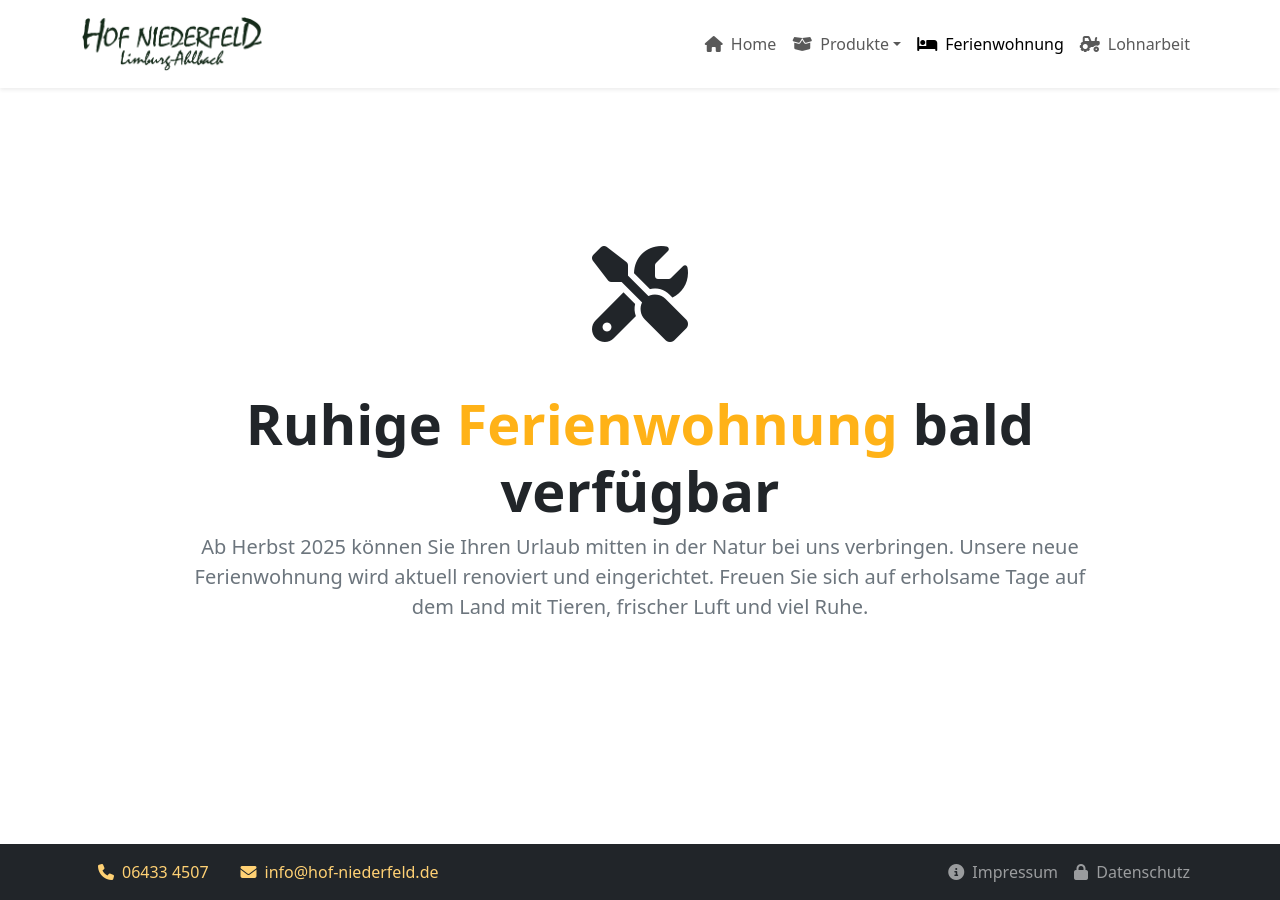
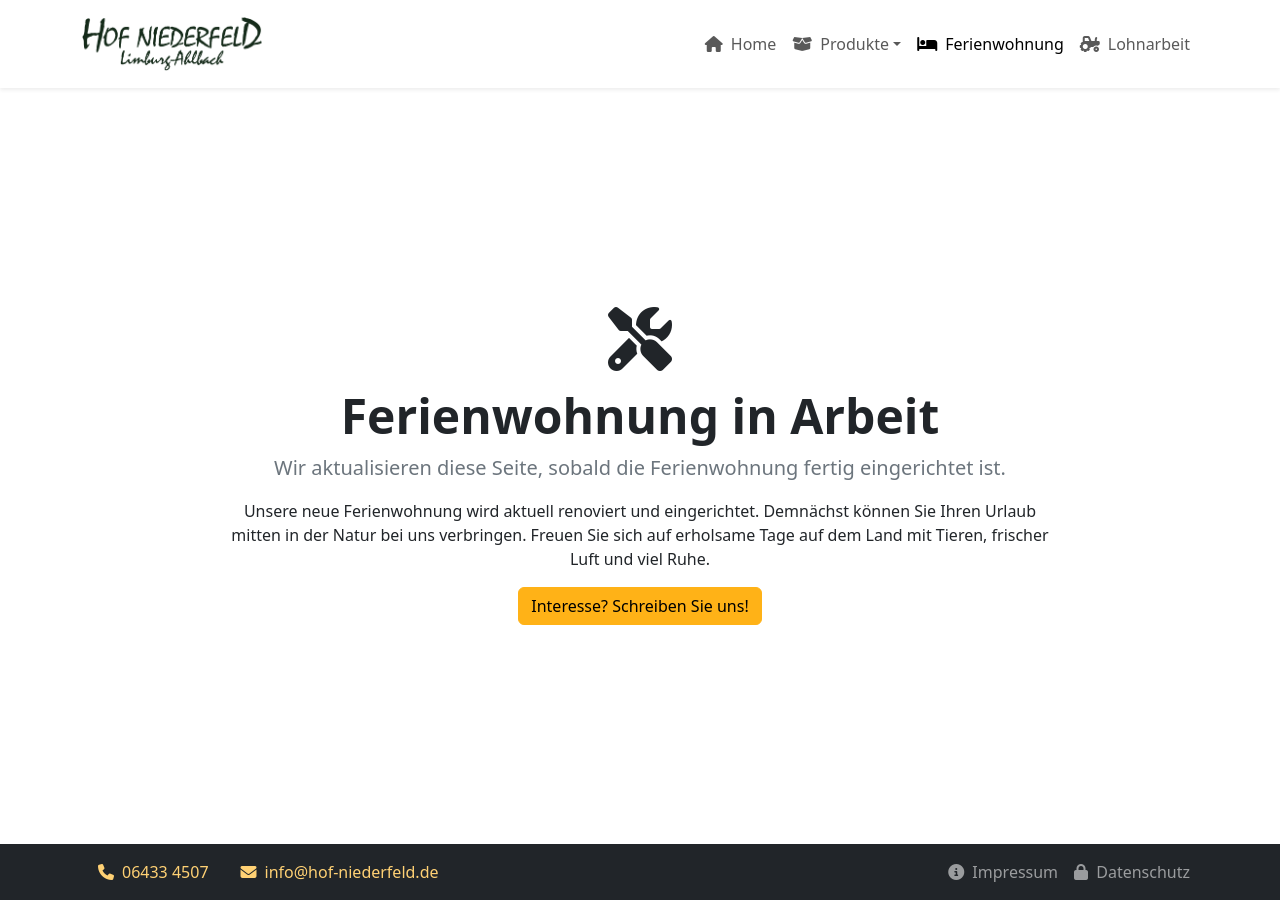
Before and after one commit to hof-niederfeld/hof-niederfeld.github.io, a Jekyll site: the page built from pages/ferienwohnung.html, in a window 1280 px wide. Built offline with Jekyll 4.4.1, drawn with Linux system fonts in a browser that asks for light colours.

Commit message:
update ferienwohnung page

```diff
--- a/_data/ferienwohnung.yml
+++ /dev/null
@@ -1,3 +0,0 @@
-hero:
-  title: "Ruhige <span class='text-primary'>Ferienwohnung </span> bald verfügbar"
-  subtitle: "Ab Herbst 2025 können Sie Ihren Urlaub mitten in der Natur bei uns verbringen. Unsere neue Ferienwohnung wird aktuell renoviert und eingerichtet. Freuen Sie sich auf erholsame Tage auf dem Land mit Tieren, frischer Luft und viel Ruhe."
--- a/pages/ferienwohnung.html
+++ b/pages/ferienwohnung.html
@@ -4,7 +4,22 @@ title: Ferienwohnung
 permalink: /ferienwohnung/
 ---
 
-<div class="container h-100 d-flex flex-column justify-content-center align-items-center">
-    <i class="fa-solid fa-screwdriver-wrench" style="font-size: 6rem;"></i>
-    {% include hero.html hero=site.data.ferienwohnung.hero %}
+<div class="container h-100 d-flex flex-column justify-content-center align-items-center text-center">
+    <i class="fa-solid fa-tools fa-4x mb-3"></i>
+    <h1 class="display-5 fw-bold">
+        Ferienwohnung in Arbeit
+    </h1>
+    <div class="row justify-content-center">
+        <div class="col-12 col-lg-9">
+            <p class="fs-5 text-secondary">
+                Wir aktualisieren diese Seite, sobald die Ferienwohnung fertig eingerichtet ist.
+            </p>
+            <p>Unsere neue Ferienwohnung wird aktuell renoviert und eingerichtet.
+                Demnächst können Sie Ihren Urlaub mitten in der Natur bei uns verbringen.
+                Freuen Sie sich auf erholsame Tage auf dem Land mit Tieren, frischer Luft und viel Ruhe.</p>
+            <a href="mailto:{{site.mail}}" class="btn btn-primary">
+                Interesse? Schreiben Sie uns!
+            </a>
+        </div>
+    </div>
 </div>
```
